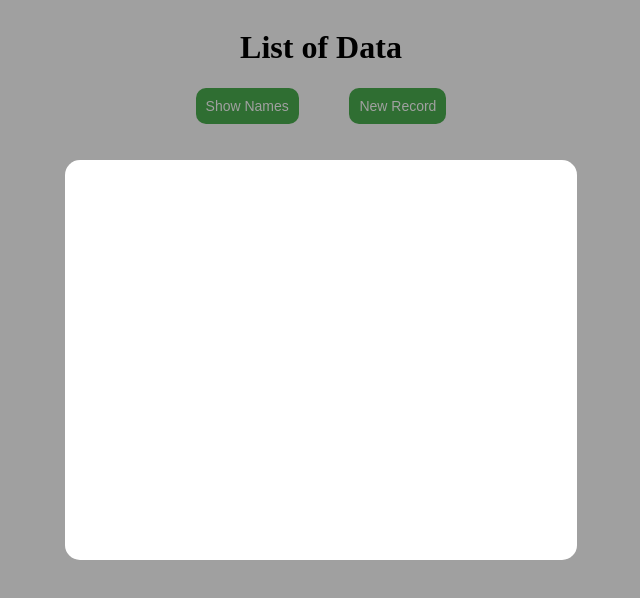
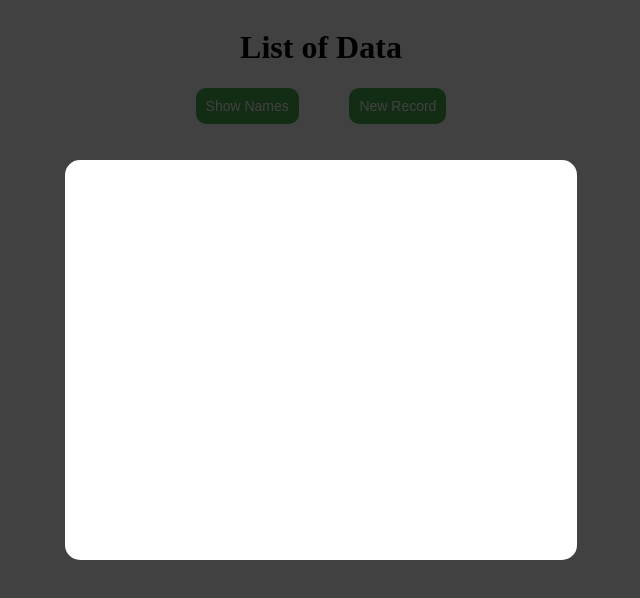
Before and after one commit to HassanFathy10/Todo-List-App, a React (Create React App) app: page / in a window 1280 px wide. Both pictures are taken after a click on the button "New Record". Shown: the top 598 px of the page, without its empty margins (319-959 px from the left). Built offline with nearby package versions, Linux system fonts and the light colour scheme.

Commit message:
styles dynamic

```diff
--- a/src/App/App.js
+++ b/src/App/App.js
@@ -70,7 +70,7 @@ const App = () => {
             <h1>List of Data</h1>
             <div style={{ "display" : "flex", "justifyContent" : "center" ,"width" : "20%" }}>
                 <button className={styles.button} onClick={toggleHandler}>{cardToggle ? "Hide Names" : "Show Names"}</button>
-                <button style={{ "marginLeft": "20%" }} className={styles.button} onClick={()=> setShowModal(true)}>New Record</button>
+                <button style={{ "marginLeft": "20%" }} className={styles.button} onClick={() => setShowModal(true)}>New Record</button>
             </div>
         <div style={{ "paddingTop": "10px" }} className={cardToggle ? styles.show : styles.hide}>
             <Filter filteration={namesFilter}></Filter>
--- a/src/components/Modal/Modal.js
+++ b/src/components/Modal/Modal.js
@@ -2,28 +2,26 @@ import React, { Fragment } from "react";
 import ReactDom from "react-dom";
 import Styles from "./Modal.module.css";
 
-const Backdrop = ({ close }) => {
-    return <div className={Styles.backdrop} onClick={close}></div>
+const Backdrop = ({ close, show }) => {
+    return <div className={`${Styles.backdrop} ${show ? Styles.showBackdrop : null}`} onClick={close}></div>
 };
 
-const Overlay = () => {
-    return <div className={Styles.overlay}></div>
+const Overlay = ({ show }) => {
+    return <div className={`${Styles.overlay} ${show ? Styles.showOverlay : null}`}></div>
 };
 
 const Modal = ({ show, hide }) => {
     return (
-        show && (
             <Fragment>
-            {ReactDom.createPortal(
-                <Fragment>
-                    <Backdrop close={hide}></Backdrop>
-                    <Overlay></Overlay>
-                </Fragment>,
-                document.getElementById("modal")
-            )}
+                {ReactDom.createPortal(
+                    <Fragment>
+                        <Backdrop close={hide} show={show}></Backdrop>
+                        <Overlay show ={show}></Overlay>
+                    </Fragment>,
+                    document.getElementById("modal")
+                )}
             </Fragment>
         )
-    );
 };
 
 export default Modal;
--- a/src/components/Modal/Modal.module.css
+++ b/src/components/Modal/Modal.module.css
@@ -1,9 +1,12 @@
 .backdrop {
     z-index: 1000;
     position: fixed;
-    background-color: rgba(0, 0, 0, 0.466);
+    background-color: rgba(0, 0, 0, 0.747);
     inset: 0 0 0 0;
-    opacity: 0.8;
+    visibility: hidden;
+}
+.showBackdrop {
+    visibility: visible;
 }
 .overlay {
     z-index: 1500;
@@ -15,4 +18,9 @@
     left: 50%;
     transform: translateX(-50%);
     border-radius: 15px;
+    visibility: hidden;
 }
+
+.showOverlay {
+    visibility: visible;
+}
```
